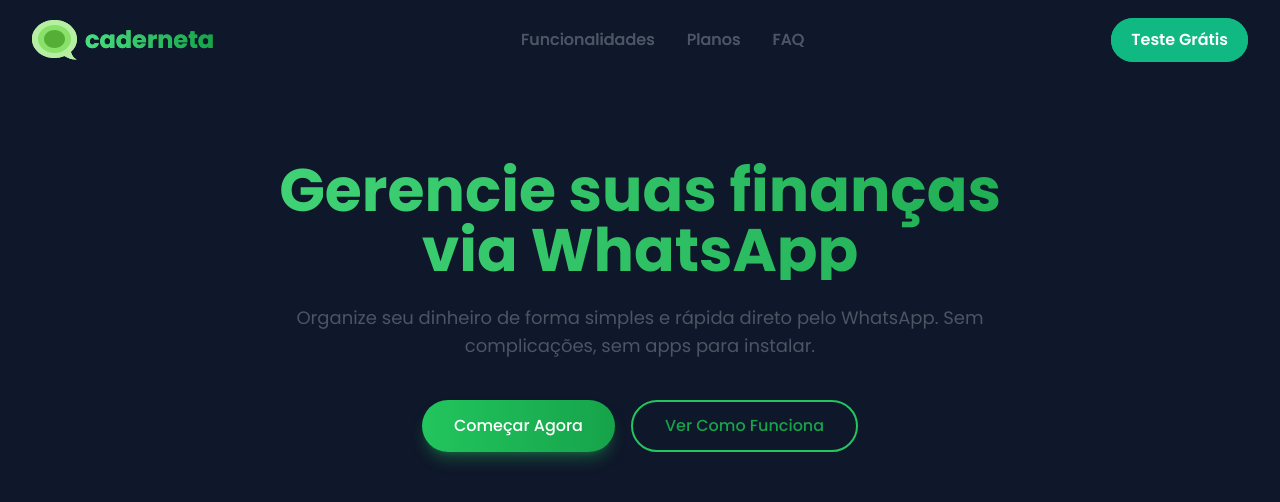
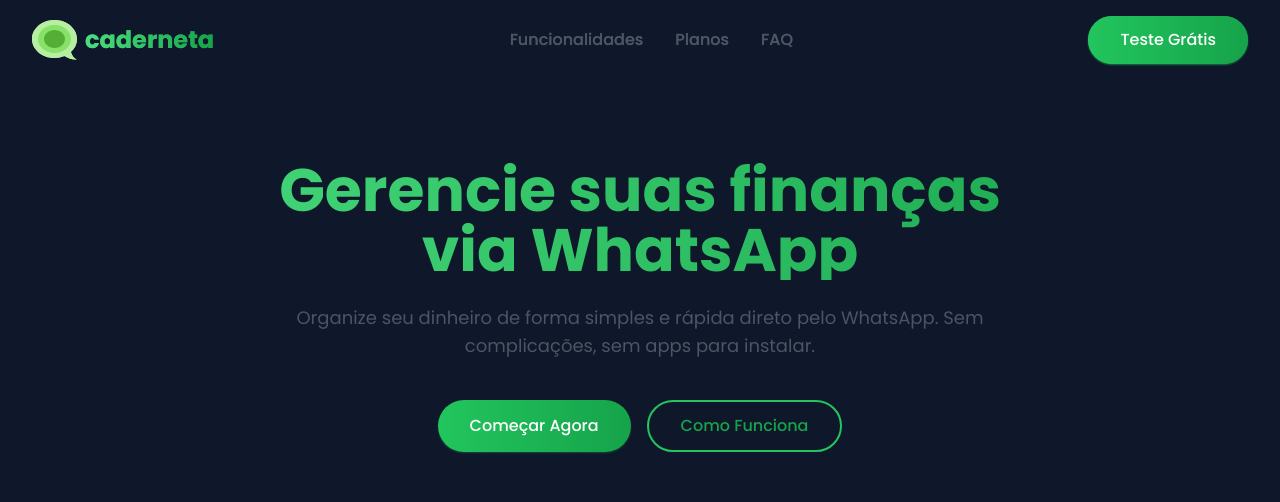
Before and after one commit to levyaraujo/caderneta-front, a Vue app: page / in a window 1280 px wide. Shown: the top 502 px of the page. Built offline with nearby package versions, Linux system fonts and the light colour scheme.

Commit message:
padroniza botões CTA

```diff
--- a/src/components/Landing/Hero.vue
+++ b/src/components/Landing/Hero.vue
@@ -1,5 +1,5 @@
 <script setup lang="ts">
-import { whatsappLink } from '../../utils.ts'
+import {whatsappLink} from '../../utils.ts'
 
 defineProps<{
   title?: string
@@ -22,14 +22,14 @@
       </p>
       <div class="mt-10 flex justify-center gap-4">
         <button
-          class="px-8 py-3 rounded-full bg-gradient-to-r from-green-500 to-green-600 text-white font-medium shadow-lg shadow-green-500/30 hover:shadow-green-500/50 transition-all duration-200 transform hover:-translate-y-0.5"
+          class="px-8 py-3 rounded-full bg-gradient-to-r from-green-500 to-green-600 text-white font-medium shadow-sm shadow-green-500/30 hover:shadow-green-500/50 transition-all duration-200 transform hover:shadow-md hover:-translate-y-0.5"
         >
           <a :href="whatsappLink" target="_blank">Começar Agora</a>
         </button>
         <button
           class="px-8 py-3 rounded-full border-2 border-green-500 text-green-600 font-medium transition-all duration-200"
         >
-          <router-link to="#features">Ver Como Funciona</router-link>
+          <router-link to="#features">Como Funciona</router-link>
         </button>
       </div>
     </div>
--- a/src/components/TopBar.vue
+++ b/src/components/TopBar.vue
@@ -56,7 +56,7 @@
           </div>
         </div>
         <button
-          class="hidden md:block px-5 py-2.5 rounded-full bg-emerald-500 hover:bg-emerald-600 text-white transition-all duration-200 transform hover:-translate-y-0.5"
+          class="px-8 py-3 rounded-full bg-gradient-to-r from-green-500 to-green-600 text-white font-medium shadow-sm shadow-green-500/30 hover:shadow-green-500/50 transition-all duration-200 transform hover:shadow-md hover:-translate-y-0.5"
         >
           <a :href="whatsappLink" target="_blank">Teste Grátis</a>
         </button>
```
